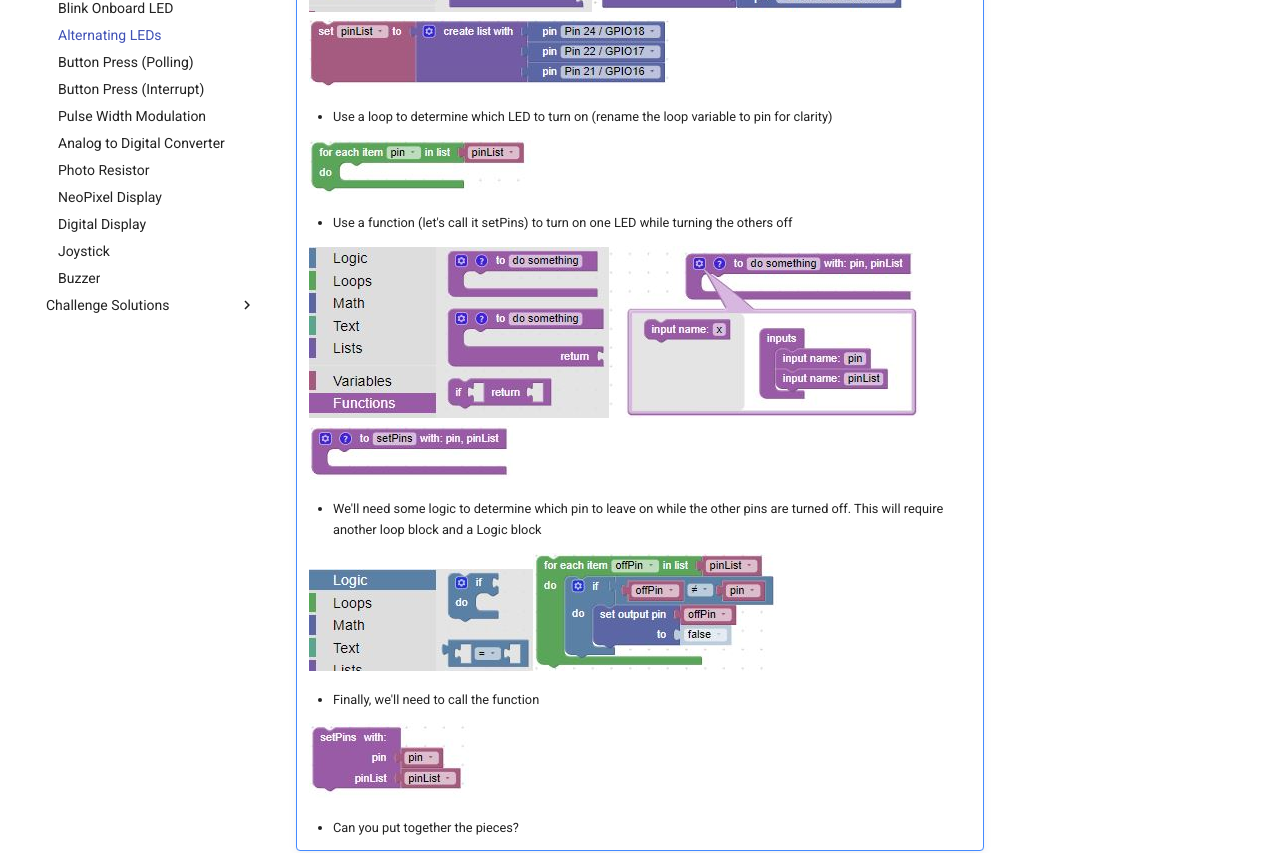
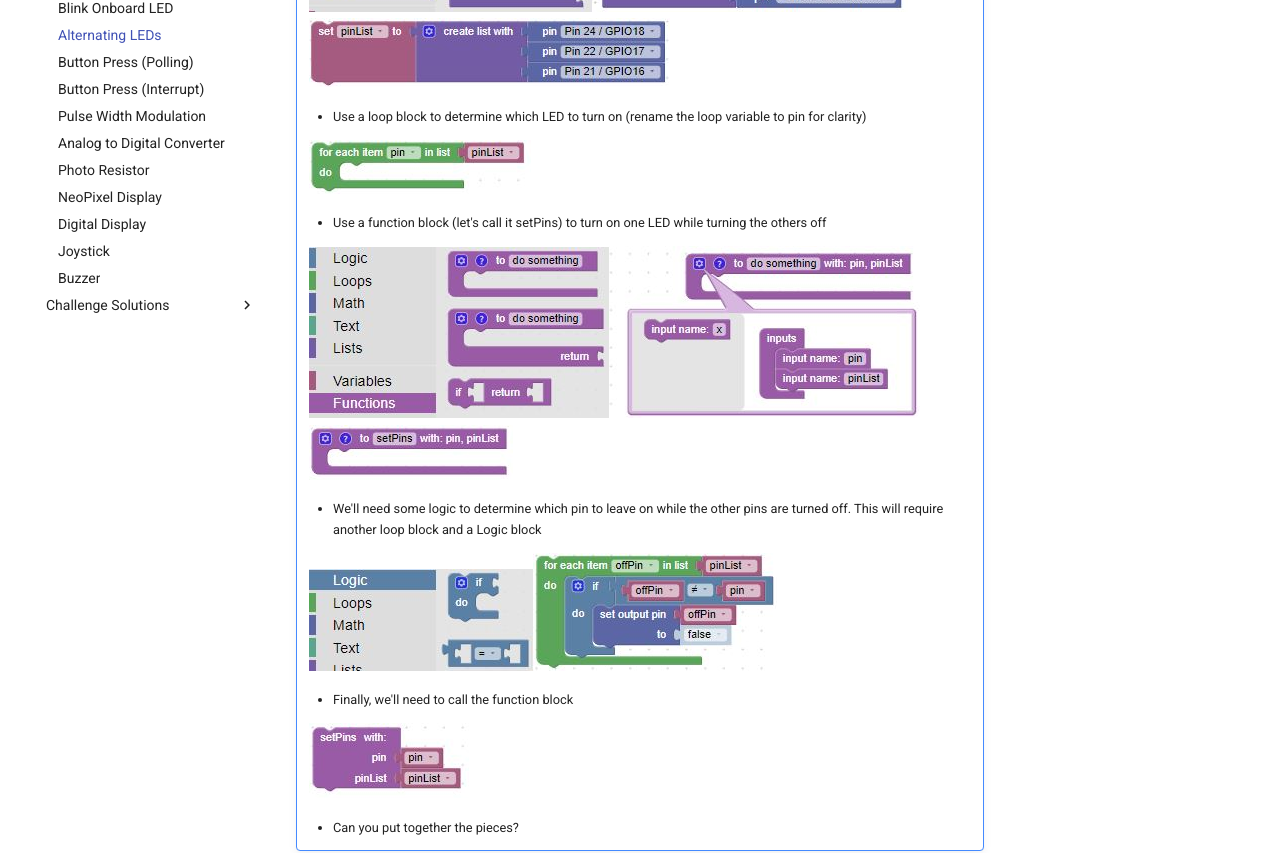
Before and after one commit to jetannenbaum/Bipes4RP2040, an MkDocs documentation site: the page built from docs/labs/alternatingBlink.md, in a window 1280 px wide and 1400 px high, scrolled down 1696 px. Shown: the part 342-1195 px from the top of the window. Built offline with MkDocs 1.6.1 and Material for MkDocs 9.7.7, drawn with Linux system fonts in a browser that asks for light colours; comment, search, counter and statistics services are not loaded.

Commit message:
Fix typos

```diff
--- a/docs/labs/alternatingBlink.md
+++ b/docs/labs/alternatingBlink.md
@@ -42,11 +42,11 @@ The object of this lab is to have one of the external LEDs on while the other is
 
     ![select list](./img/selectList.jpg)![add pins to list](./img/addPins.jpg)![pin list variable](./img/pinList.jpg)
 
-    - Use a loop to determine which LED to turn on (rename the loop variable to pin for clarity)
+    - Use a loop block to determine which LED to turn on (rename the loop variable to pin for clarity)
 
     ![pins in a loop](./img/pinListLoop.jpg)
 
-    - Use a function (let's call it setPins) to turn on one LED while turning the others off
+    - Use a function block (let's call it setPins) to turn on one LED while turning the others off
 
     ![create a function](./img/createFunction.jpg)![add inputs](./img/addVariablesToFunction.jpg)![named function](./img/setPins.jpg)
 
@@ -54,7 +54,7 @@ The object of this lab is to have one of the external LEDs on while the other is
 
     ![if block](./img/ifLogic.jpg)![turn off pins](./img/offPins.jpg)
 
-    - Finally, we'll need to call the function
+    - Finally, we'll need to call the function block
 
     ![calling setPins function](./img/setPinsCall.jpg)
 
```
Also changed, not shown: docs/parts.md (+2 -2 lines).
